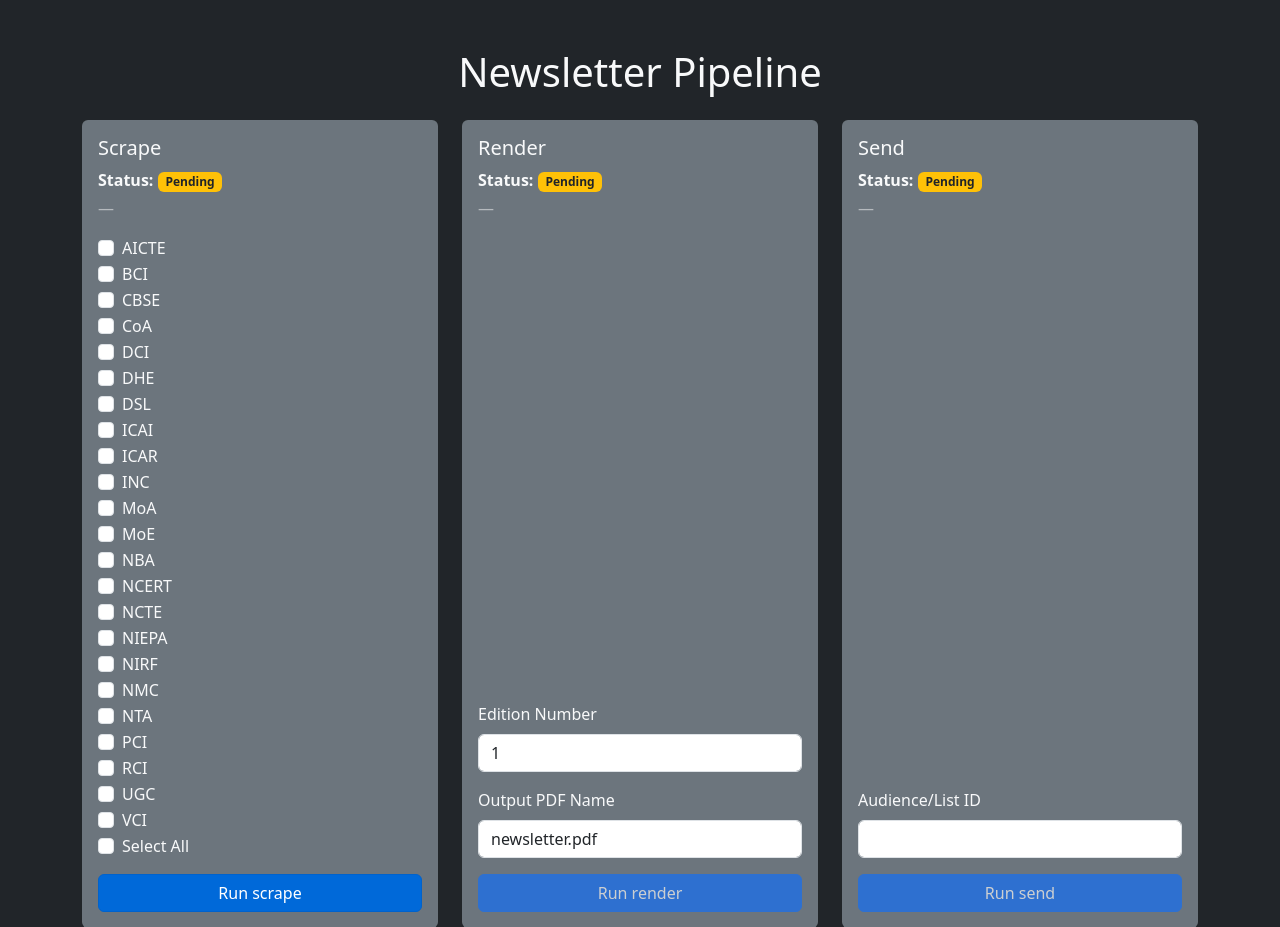
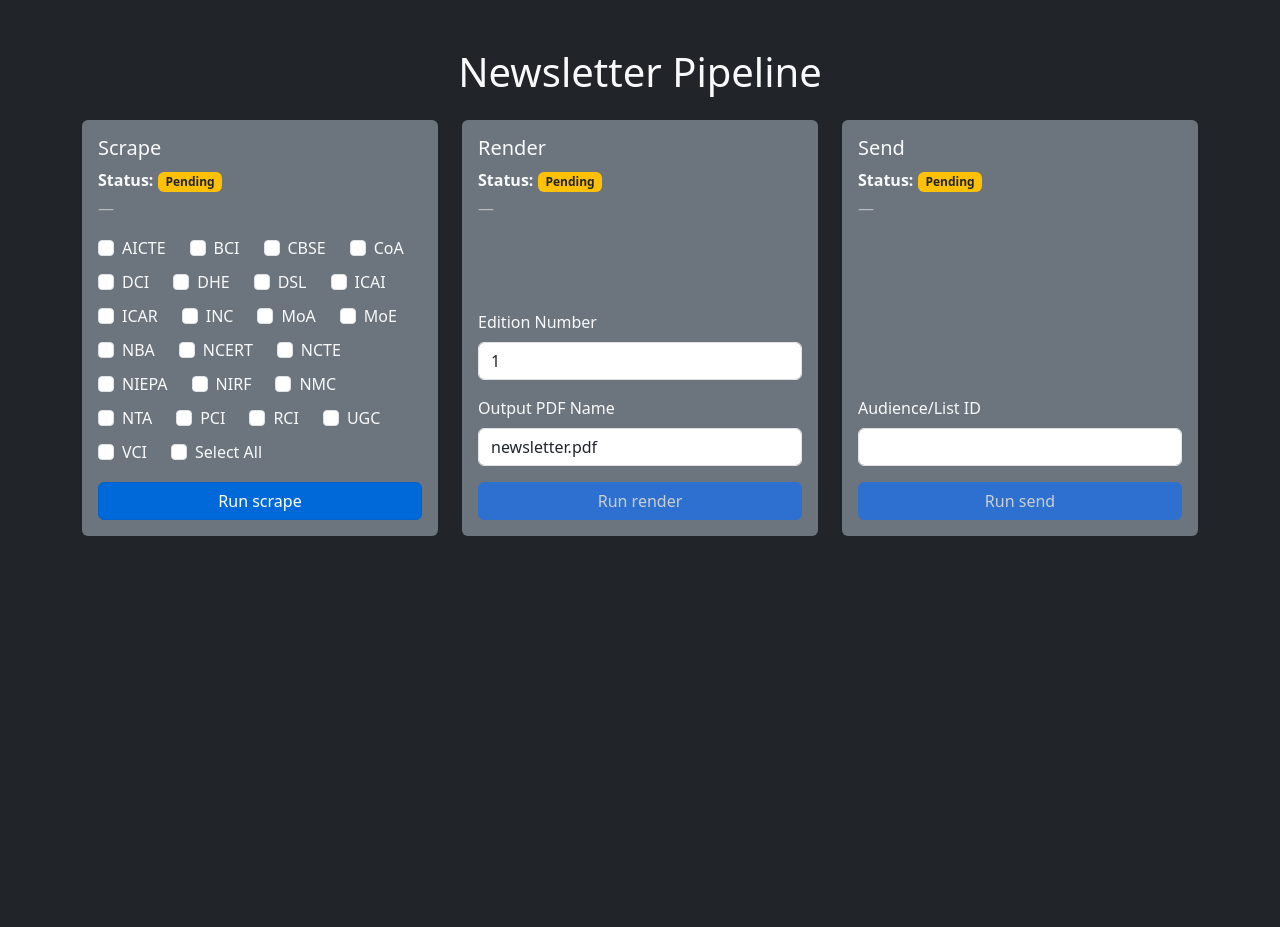
Before and after one commit to sk-sachin23/StartUpLegal, a Flask app: page / in a window 1280 px wide. Shown: the top 927 px of the page. After the commit the page ends 536 px from the top, so only its background shows below. Run offline with Flask 3, Linux system fonts and the light colour scheme.

Commit message:
Improve UI layout

```diff
--- a/templates/index.html
+++ b/templates/index.html
@@ -2,7 +2,7 @@
 {% block content %}
   <h1 class="text-center mb-4">Newsletter Pipeline</h1>
 
-  <div class="row gy-4">
+  <div class="row gy-4 justify-content-center">
     {% for step in ['scrape','render','send'] %}
       <div class="col-12 col-md-4">
         <div class="card bg-secondary text-light h-100">
@@ -21,14 +21,14 @@
             </p>
             <form action="/{{step}}" method="post" class="mt-auto">
                 {% if step == 'scrape' %}
-                <div class="mb-3">
+                  <div class="mb-3 d-flex flex-wrap gap-2">
                     {% for body in bodies %}
-                    <div class="form-check">
+                      <div class="form-check form-check-inline">
                         <input class="form-check-input body-checkbox" type="checkbox" name="bodies" value="{{body}}" id="chk-{{body}}">
                         <label class="form-check-label" for="chk-{{body}}">{{body}}</label>
                       </div>
                     {% endfor %}
-                  <div class="form-check">
+                    <div class="form-check form-check-inline">
                       <input class="form-check-input" type="checkbox" id="select-all">
                       <label class="form-check-label" for="select-all">Select All</label>
                     </div>
```
Lines whose indentation alone changed are shown as unchanged.
